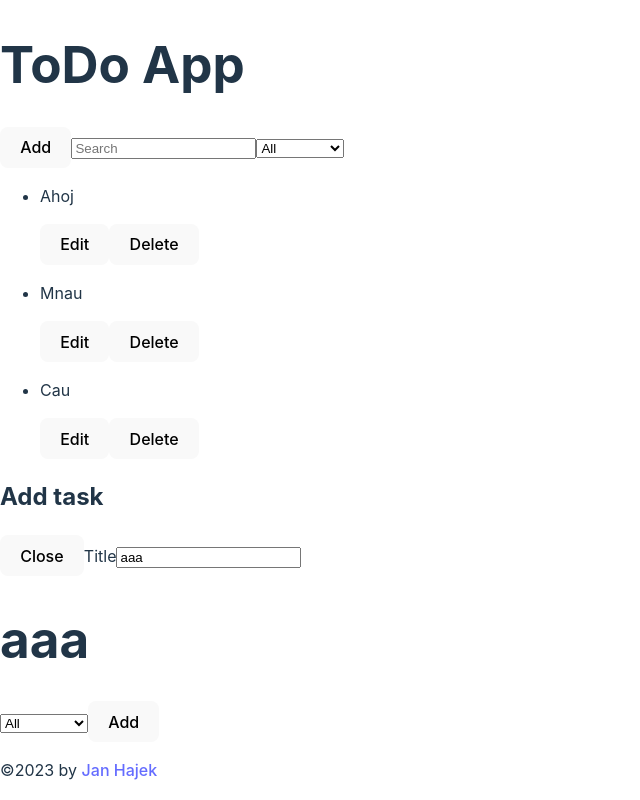
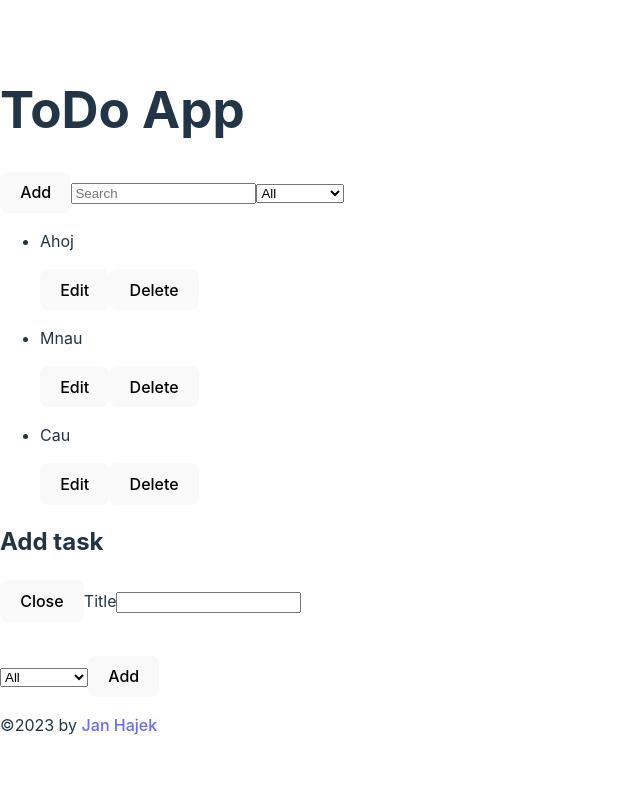
Before and after one commit to JanKomis/TodoList, a React (Vite) app: page / in a window 1280 px wide. Shown: the whole page, without its empty margins (0-640 px from the left). Built offline with nearby package versions, Linux system fonts and the light colour scheme.

Commit message:
fungující přidávání nových itemů

```diff
--- a/src/App.jsx
+++ b/src/App.jsx
@@ -29,12 +29,11 @@ export default function App() {
   ];
 
   //all item
-  //const [listValue, setListValue] = useStorageState("listToDo", listToDo);
-  const [listValue, setListValue] = React.useState(listToDo);
+  const [listValue, setListValue] = useStorageState("listToDo", listToDo);
+  //const [listValue, setListValue] = React.useState(listToDo);
 
   //new added item
-  const [addNewItem, setAddNewItem] = React.useState("aaa");
-  //const [addNewItem, setAddNewItem] = React.useState(textNewItem);
+  const [addNewItem, setAddNewItem] = React.useState("");
 
   //searched value
   const [searchValue, setSearchValue] = useStorageState("search", "");
@@ -63,7 +62,7 @@ export default function App() {
   };
 
   const handleAddNewItem = (listValue) => {
-    const newItem = { text: addNewItem, id: crypto.randomUUID() };
+    const newItem = { text: addNewItem, key: crypto.randomUUID() };
 
     setListValue((listValue) => [...listValue, newItem]);
     console.log(listValue);
```
